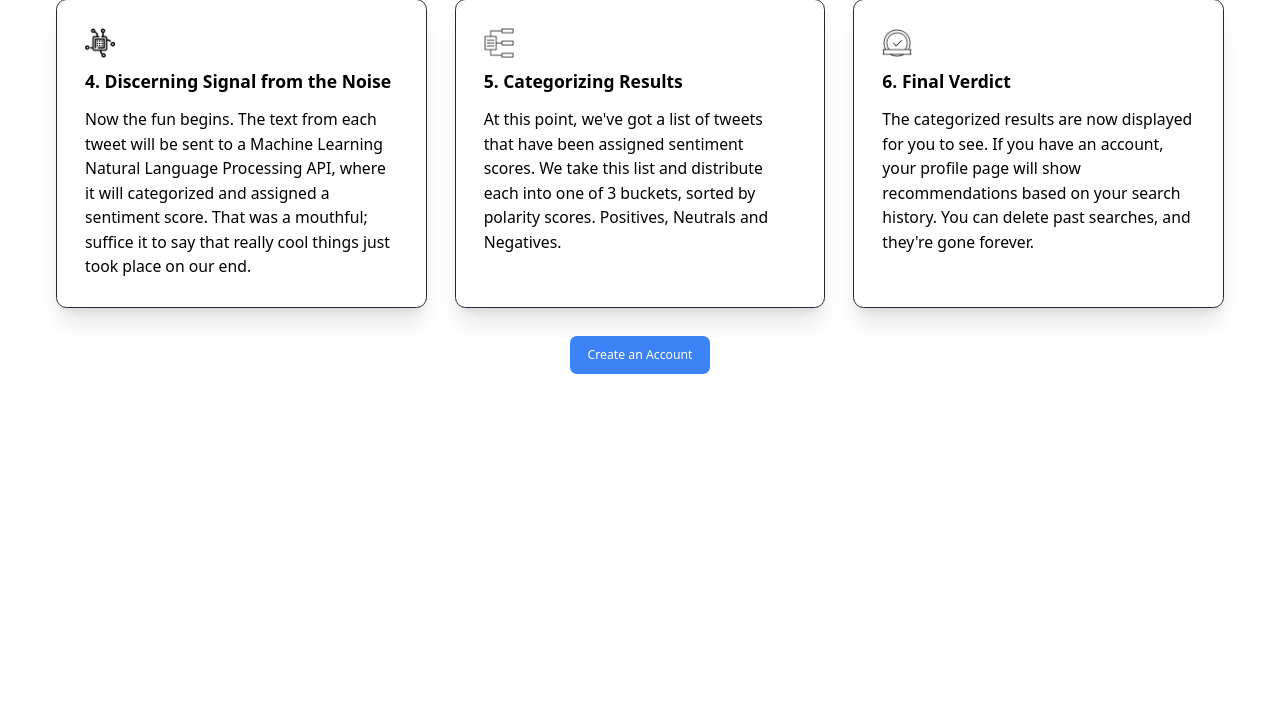
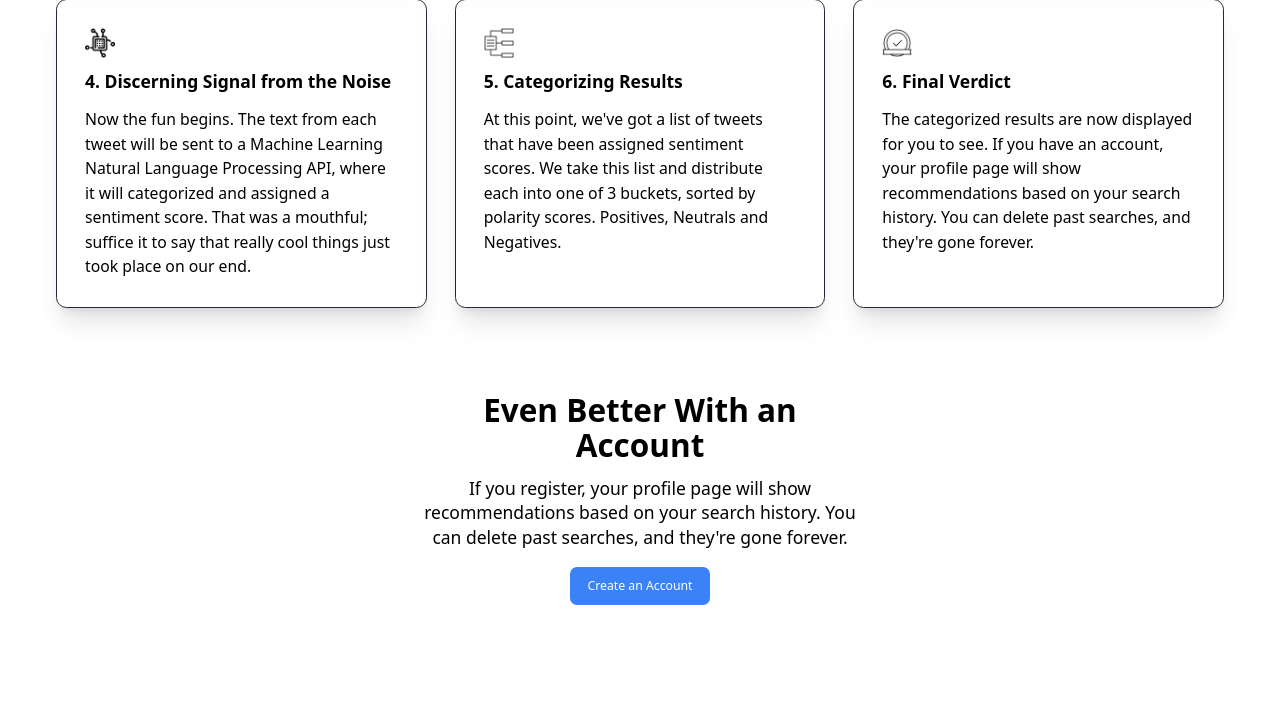
Before and after one commit to jwhudnall/Veritasearch, a Flask app: page / in a window 1280 px wide. Shown: the part 1133-1850 px from the top of the page. Before the commit the page ends 1507 px from the top, so only its background shows below. Run offline with Flask 2, Linux system fonts and the light colour scheme; data that the repository does not hold is empty; parts of the project's set-up code (start-up, migrations or seed data) failed here and were passed over; some libraries are stand-ins or nearby versions.

Commit message:
Add CTA at bottom of main page

```diff
--- a/templates/base.html
+++ b/templates/base.html
@@ -1,15 +1,16 @@
-
 <!DOCTYPE html>
 <html lang="en" class="bg-white text-white dark:bg-slate-800 dark:text-gray-200 text-sm">
+
 <head>
   <meta charset="UTF-8">
   <meta http-equiv="X-UA-Compatible" content="IE=edge">
   <meta name="viewport" content="width=device-width, initial-scale=1.0">
   <link rel="stylesheet" href="https://unpkg.com/flowbite@1.3.3/dist/flowbite.min.css" />
   <script src="https://cdn.tailwindcss.com"></script>
-  <link rel="shortcut icon" type="image/x-icon" href="/static/images/veritas-icon-1.png"/>
+  <link rel="shortcut icon" type="image/x-icon" href="/static/images/veritas-icon-1.png" />
   <title>{% block title %}{% endblock %}</title>
 </head>
+
 <body class="bg-white text-black dark:text-white dark:bg-slate-800 dark:text-gray-200 text-sm">
 
   <!-- Navbar -->
@@ -17,7 +18,9 @@
     <div class="container flex flex-wrap justify-between items-center mx-auto">
       <a href="/" class="flex">
         <img src="/static/images/veritas-icon-1.png" width="72" height="52" alt="">
-        <span class="self-center hidden md:inline-block text-2xl tracking-tight font-extrabold whitespace-nowrap dark:text-white">Veritas Search</span>
+        <span
+          class="self-center hidden md:inline-block text-2xl tracking-tight font-extrabold whitespace-nowrap dark:text-white">Veritas
+          Search</span>
       </a>
       <!-- Navbar here -->
       {% if not session['hide_nav_search'] and session['cur_user'] %}
@@ -42,33 +45,53 @@
         <div class="flex items-center md:order-2">
 
           {% if session['cur_user'] %}
-        <button type="button" class="flex mr-3 text-sm bg-gray-800 rounded-full md:mr-0 focus:ring-4 focus:ring-gray-300 dark:focus:ring-gray-600" id="user-menu-button" aria-expanded="false" type="button" data-dropdown-toggle="dropdown">
+          <button type="button"
+            class="flex mr-3 text-sm bg-gray-800 rounded-full md:mr-0 focus:ring-4 focus:ring-gray-300 dark:focus:ring-gray-600"
+            id="user-menu-button" aria-expanded="false" type="button" data-dropdown-toggle="dropdown">
             <span class="sr-only">Open user menu</span>
             <img class="w-8 h-8 rounded-full" src="/static/images/avatar-photo.jpeg" alt="user photo">
           </button>
           <!-- Dropdown menu -->
-        <div class="hidden z-50 my-4 text-base list-none bg-white rounded divide-y divide-gray-100 shadow dark:bg-gray-700 dark:divide-gray-600" id="dropdown">
+          <div
+            class="hidden z-50 my-4 text-base list-none bg-white rounded divide-y divide-gray-100 shadow dark:bg-gray-700 dark:divide-gray-600"
+            id="dropdown">
             <div class="py-3 px-4">
-              <span class="block text-sm font-medium text-gray-500 truncate dark:text-gray-400">{{g.user.first_name}}</span>
+              <span
+                class="block text-sm font-medium text-gray-500 truncate dark:text-gray-400">{{g.user.first_name}}</span>
             </div>
             <ul class="py-1" aria-labelledby="dropdown">
               <li>
-                <a href="/users/{{g.user.id}}" class="block py-2 px-4 text-sm text-gray-700 hover:bg-gray-100 dark:hover:bg-gray-600 dark:text-gray-200 dark:hover:text-white">Profile</a>
+                <a href="/users/{{g.user.id}}"
+                  class="block py-2 px-4 text-sm text-gray-700 hover:bg-gray-100 dark:hover:bg-gray-600 dark:text-gray-200 dark:hover:text-white">Profile</a>
               </li>
               <li>
                 <form action="/logout" method="POST">
-                <button type="submit" class="block py-2 px-4 text-sm text-gray-700 hover:bg-gray-100 dark:hover:bg-gray-600 dark:text-gray-200 dark:hover:text-white">Sign out</button></form>
+                  <button type="submit"
+                    class="block py-2 px-4 text-sm text-gray-700 hover:bg-gray-100 dark:hover:bg-gray-600 dark:text-gray-200 dark:hover:text-white">Sign
+                    out</button>
+                </form>
               </li>
             </ul>
           </div>
         </div>
         {% else %}
         <div>
-          <button type="button" class="text-white bg-blue-700 hover:bg-blue-800 focus:ring-4 focus:ring-blue-300 font-medium rounded-lg text-sm px-5 py-2.5 text-center mr-3 md:mr-0 dark:bg-blue-600 dark:hover:bg-blue-700 dark:focus:ring-blue-800">Register</button>
-          <button data-collapse-toggle="mobile-menu-2" type="button" class="inline-flex items-center p-2 ml-1 text-sm text-gray-500 rounded-lg md:hidden hover:bg-gray-100 focus:outline-none focus:ring-2 focus:ring-gray-200 dark:text-gray-400 dark:hover:bg-gray-700 dark:focus:ring-gray-600" aria-controls="mobile-menu-2" aria-expanded="false">
+          <a href="register"
+            class="text-white bg-blue-700 hover:bg-blue-800 focus:ring-4 focus:ring-blue-300 font-medium rounded-lg text-sm px-5 py-2.5 text-center mr-3 md:mr-0 dark:bg-blue-600 dark:hover:bg-blue-700 dark:focus:ring-blue-800">Register</a>
+          <button data-collapse-toggle="mobile-menu-2" type="button"
+            class="inline-flex items-center p-2 ml-1 text-sm text-gray-500 rounded-lg md:hidden hover:bg-gray-100 focus:outline-none focus:ring-2 focus:ring-gray-200 dark:text-gray-400 dark:hover:bg-gray-700 dark:focus:ring-gray-600"
+            aria-controls="mobile-menu-2" aria-expanded="false">
             <span class="sr-only">Open main menu</span>
-          <svg class="w-6 h-6" fill="currentColor" viewBox="0 0 20 20" xmlns="http://www.w3.org/2000/svg"><path fill-rule="evenodd" d="M3 5a1 1 0 011-1h12a1 1 0 110 2H4a1 1 0 01-1-1zM3 10a1 1 0 011-1h12a1 1 0 110 2H4a1 1 0 01-1-1zM3 15a1 1 0 011-1h12a1 1 0 110 2H4a1 1 0 01-1-1z" clip-rule="evenodd"></path></svg>
-          <svg class="hidden w-6 h-6" fill="currentColor" viewBox="0 0 20 20" xmlns="http://www.w3.org/2000/svg"><path fill-rule="evenodd" d="M4.293 4.293a1 1 0 011.414 0L10 8.586l4.293-4.293a1 1 0 111.414 1.414L11.414 10l4.293 4.293a1 1 0 01-1.414 1.414L10 11.414l-4.293 4.293a1 1 0 01-1.414-1.414L8.586 10 4.293 5.707a1 1 0 010-1.414z" clip-rule="evenodd"></path></svg>
+            <svg class="w-6 h-6" fill="currentColor" viewBox="0 0 20 20" xmlns="http://www.w3.org/2000/svg">
+              <path fill-rule="evenodd"
+                d="M3 5a1 1 0 011-1h12a1 1 0 110 2H4a1 1 0 01-1-1zM3 10a1 1 0 011-1h12a1 1 0 110 2H4a1 1 0 01-1-1zM3 15a1 1 0 011-1h12a1 1 0 110 2H4a1 1 0 01-1-1z"
+                clip-rule="evenodd"></path>
+            </svg>
+            <svg class="hidden w-6 h-6" fill="currentColor" viewBox="0 0 20 20" xmlns="http://www.w3.org/2000/svg">
+              <path fill-rule="evenodd"
+                d="M4.293 4.293a1 1 0 011.414 0L10 8.586l4.293-4.293a1 1 0 111.414 1.414L11.414 10l4.293 4.293a1 1 0 01-1.414 1.414L10 11.414l-4.293 4.293a1 1 0 01-1.414-1.414L8.586 10 4.293 5.707a1 1 0 010-1.414z"
+                clip-rule="evenodd"></path>
+            </svg>
           </button>
 
         </div>
@@ -82,7 +105,8 @@
             <form action="/search" method="GET" id="searchForm">
               <div class="flex items-center justify-center">
                 <div class="flex border-2 rounded">
-                  <input type="text" id="searchInput" name="query" class="px-4 text-black py-2 w-80" placeholder="Search...">
+                  <input type="text" id="searchInput" name="query" class="px-4 text-black py-2 w-80"
+                    placeholder="Search...">
                   <button type="submit" class="flex items-center justify-center bg-white px-4 border-l">
                     <svg class="w-6 h-6 text-gray-600" fill="currentColor" xmlns="http://www.w3.org/2000/svg"
                       viewBox="0 0 24 24">
@@ -96,12 +120,12 @@
           </li>
           {% endif %}
           <li>
-          <a href="/login" class="block py-2 pr-4 pl-3 text-gray-700 border-b border-gray-100 hover:bg-gray-50 md:hover:bg-transparent md:border-0 md:hover:text-blue-700 md:p-0 dark:text-gray-400 md:dark:hover:text-white dark:hover:bg-gray-700 dark:hover:text-white md:dark:hover:bg-transparent dark:border-gray-700">Login</a>
+            <a href="/login"
+              class="block py-2 pr-4 pl-3 text-gray-700 border-b border-gray-100 hover:bg-gray-50 md:hover:bg-transparent md:border-0 md:hover:text-blue-700 md:p-0 dark:text-gray-400 md:dark:hover:text-white dark:hover:bg-gray-700 dark:hover:text-white md:dark:hover:bg-transparent dark:border-gray-700">Login</a>
           </li>
 
         </ul>
         {% endif %}
-      </div>
       </div>
     </div>
   </nav>
@@ -122,10 +146,11 @@
   {% endblock %}
   <script src="https://cdnjs.cloudflare.com/ajax/libs/axios/0.19.2/axios.min.js"
     integrity="sha256-T/f7Sju1ZfNNfBh7skWn0idlCBcI3RwdLSS4/I7NQKQ=" crossorigin="anonymous"></script>
-  <script src="https://code.jquery.com/jquery-3.6.0.min.js" integrity="sha256-/xUj+3OJU5yExlq6GSYGSHk7tPXikynS7ogEvDej/m4=" crossorigin="anonymous"></script>
+  <script src="https://code.jquery.com/jquery-3.6.0.min.js"
+    integrity="sha256-/xUj+3OJU5yExlq6GSYGSHk7tPXikynS7ogEvDej/m4=" crossorigin="anonymous"></script>
   <script src="/static/app.js"></script>
   <!-- Twitter Widgets -->
-  <script>window.twttr = (function(d, s, id) {
+  <script>window.twttr = (function (d, s, id) {
       var js, fjs = d.getElementsByTagName(s)[0],
         t = window.twttr || {};
       if (d.getElementById(id)) return t;
@@ -135,7 +160,7 @@
       fjs.parentNode.insertBefore(js, fjs);
 
       t._e = [];
-    t.ready = function(f) {
+      t.ready = function (f) {
         t._e.push(f);
       };
 
@@ -149,4 +174,5 @@
 
   <!-- End Footer -->
 </body>
+
 </html>
--- a/templates/index.html
+++ b/templates/index.html
@@ -6,7 +6,9 @@ Veritas
 
 {% block content %}
 <div class="h-96">
-  <h1 class="mt-56 text-center text-black dark:text-white text-4xl tracking-tight font-extrabold text-white sm:text-6xl lg:mt-56 xl:text-6xl">Veritas Search</h1>
+  <h1
+    class="mt-56 text-center text-black dark:text-white text-4xl tracking-tight font-extrabold text-white sm:text-6xl lg:mt-56 xl:text-6xl">
+    Veritas Search</h1>
   <div class="w-full max-w-sm mt-5 mx-auto">
 
     <form action="/search" method="GET" id="searchForm">
@@ -38,7 +40,8 @@ Veritas
   <div id="headlineWords" class="mt-1 flex flex-row justify-center">
     {% for query in queries %}
     <a href="/search/{{query}}">
-          <span class="inline-block bg-gray-200 rounded-full px-3 py-1 text-xs font-semibold text-gray-700 hover:cursor-pointer mr-2 mb-2">{{query}}</span>
+      <span
+        class="inline-block bg-gray-200 rounded-full px-3 py-1 text-xs font-semibold text-gray-700 hover:cursor-pointer mr-2 mb-2">{{query}}</span>
     </a>
     {% endfor %}
     {% endif %}
@@ -53,73 +56,84 @@ Veritas
       <h2 class="text-3xl font-bold sm:text-4xl">Discover Truth</h2>
 
       <p class="mt-4 text-xl">
-        It's hard to source good information. Veritas attempts to fix this by providing clearly-labeled information from a variety of viewpoints. Here's how it works:
+        It's hard to source good information. Veritas attempts to fix this by providing clearly-labeled information from
+        a variety of viewpoints. Here's how it works:
       </p>
     </div>
 
     <div class="px-8 grid grid-cols-1 gap-8 md:grid-cols-2 lg:grid-cols-3">
-      <div class="block p-8 border border-gray-800 shadow-xl rounded-xl" >
+      <div class="block p-8 border border-gray-800 shadow-xl rounded-xl">
         <img src="/static/images/search-icon.png" height="30" width="30" alt="Search">
 
         <h3 class="mt-3 text-xl font-bold">1. Search a Topic</h3>
 
         <p class="mt-4 text-lg">
-          What's on your mind? Politics? A certain celebrity? Maybe that Bitcoin thing you keep hearing about? Whatever it is, you know the drill. Type it in and hit search. We'll do the rest.
+          What's on your mind? Politics? A certain celebrity? Maybe that Bitcoin thing you keep hearing about? Whatever
+          it is, you know the drill. Type it in and hit search. We'll do the rest.
         </p>
       </div>
 
-      <div class="block p-8 border border-gray-800 shadow-xl rounded-xl" >
+      <div class="block p-8 border border-gray-800 shadow-xl rounded-xl">
         <img src="/static/images/conversion-icon.png" height="30" width="30" alt="Search">
 
         <h3 class="mt-3 text-xl font-bold">2. Talking to Twitter</h3>
 
         <p class="mt-4 text-lg">
-          Your search will be encoded, optimized and sent off to Twitter, a great source for direct information. First, we'll search for popular tweets. If we can't find those, we'll broaden our search to include all tweets. If we still strike out, we'll (gently) let you know.
+          Your search will be encoded, optimized and sent off to Twitter, a great source for direct information. First,
+          we'll search for popular tweets. If we can't find those, we'll broaden our search to include all tweets. If we
+          still strike out, we'll (gently) let you know.
         </p>
       </div>
 
-      <div class="block p-8 border border-gray-800 shadow-xl rounded-xl" >
+      <div class="block p-8 border border-gray-800 shadow-xl rounded-xl">
         <img src="/static/images/update-icon.png" height="30" width="30" alt="Search">
         <h3 class="mt-3 text-xl font-bold">3. Twitter, Reloaded</h3>
 
         <p class="mt-4 text-lg">
-          Let's assume we received results. Next up, we prune the results of everything except the juicy stuff. We'll send off each tweet ID to Twitter's oEmbed API, giving us the html needed to eventually render the tweets.
+          Let's assume we received results. Next up, we prune the results of everything except the juicy stuff. We'll
+          send off each tweet ID to Twitter's oEmbed API, giving us the html needed to eventually render the tweets.
         </p>
       </div>
 
-      <div class="block p-8 border border-gray-800 shadow-xl rounded-xl" >
+      <div class="block p-8 border border-gray-800 shadow-xl rounded-xl">
         <img src="/static/images/chip-icon.png" height="30" width="30" alt="Search">
 
         <h3 class="mt-3 text-xl font-bold">4. Discerning Signal from the Noise</h3>
 
         <p class="mt-4 text-lg">
-          Now the fun begins. The text from each tweet will be sent to a Machine Learning Natural Language Processing API, where it will categorized and assigned a sentiment score. That was a mouthful; suffice it to say that really cool things just took place on our end.
+          Now the fun begins. The text from each tweet will be sent to a Machine Learning Natural Language Processing
+          API, where it will categorized and assigned a sentiment score. That was a mouthful; suffice it to say that
+          really cool things just took place on our end.
         </p>
       </div>
 
-      <div class="block p-8 border border-gray-800 shadow-xl rounded-xl" >
+      <div class="block p-8 border border-gray-800 shadow-xl rounded-xl">
         <img src="/static/images/categorize-icon.png" height="30" width="30" alt="Search">
 
         <h3 class="mt-3 text-xl font-bold">5. Categorizing Results</h3>
 
         <p class="mt-4 text-lg">
-          At this point, we've got a list of tweets that have been assigned sentiment scores. We take this list and distribute each into one of 3 buckets, sorted by polarity scores. Positives, Neutrals and Negatives.
+          At this point, we've got a list of tweets that have been assigned sentiment scores. We take this list and
+          distribute each into one of 3 buckets, sorted by polarity scores. Positives, Neutrals and Negatives.
         </p>
       </div>
 
-      <div class="block p-8 border border-gray-800 shadow-xl rounded-xl" >
+      <div class="block p-8 border border-gray-800 shadow-xl rounded-xl">
         <img src="/static/images/badge-icon.png" height="30" width="30" alt="Search">
 
         <h3 class="mt-3 text-xl font-bold">6. Final Verdict</h3>
 
         <p class="mt-4 text-lg">
-          The categorized results are now displayed for you to see. If you have an account, your profile page will show recommendations based on your search history. You can delete past searches, and they're gone forever.
+          The categorized results are now displayed for you to see. If you have an account, your profile page will show
+          recommendations based on your search history. You can delete past searches, and they're gone forever.
         </p>
       </div>
     </div>
 
     <!-- Call to Action -->
     <!-- If user is logged in, make a search -->
+
+
     {% if session['cur_user'] %}
     <form action="/search" method="GET" id="searchForm">
       <div class="flex items-center justify-center">
@@ -138,11 +152,23 @@ Veritas
 
     <!-- Else, display register button -->
     {% else %}
-    <div class="text-center">
-      <a class="inline-block px-5 py-3 text-sm text-white font-medium bg-blue-500 rounded-lg" href="/register">
+    <section class="bg-white">
+      <div class="max-w-screen-xl px-4 py-16 mx-auto text-black space-y-8 sm:px-6 lg:px-8">
+        <div class="max-w-lg mx-auto text-center">
+          <h2 class="text-3xl font-bold sm:text-4xl">Even Better With an Account</h2>
+
+          <p class="mt-4 text-xl">
+            If you register, your profile page will show
+            recommendations based on your search history. You can delete past searches, and they're gone forever.
+          </p>
+          <a class="inline-block mt-5 px-5 py-3 text-sm text-white font-medium bg-blue-500 rounded-lg" href="/register">
             Create an Account
           </a>
         </div>
+      </div>
+    </section>
+
+
     {% endif %}
 
 
```
Also changed, not shown: templates/users/user-details.html (+3 -28 lines). Lines whose indentation alone changed are shown as unchanged.
